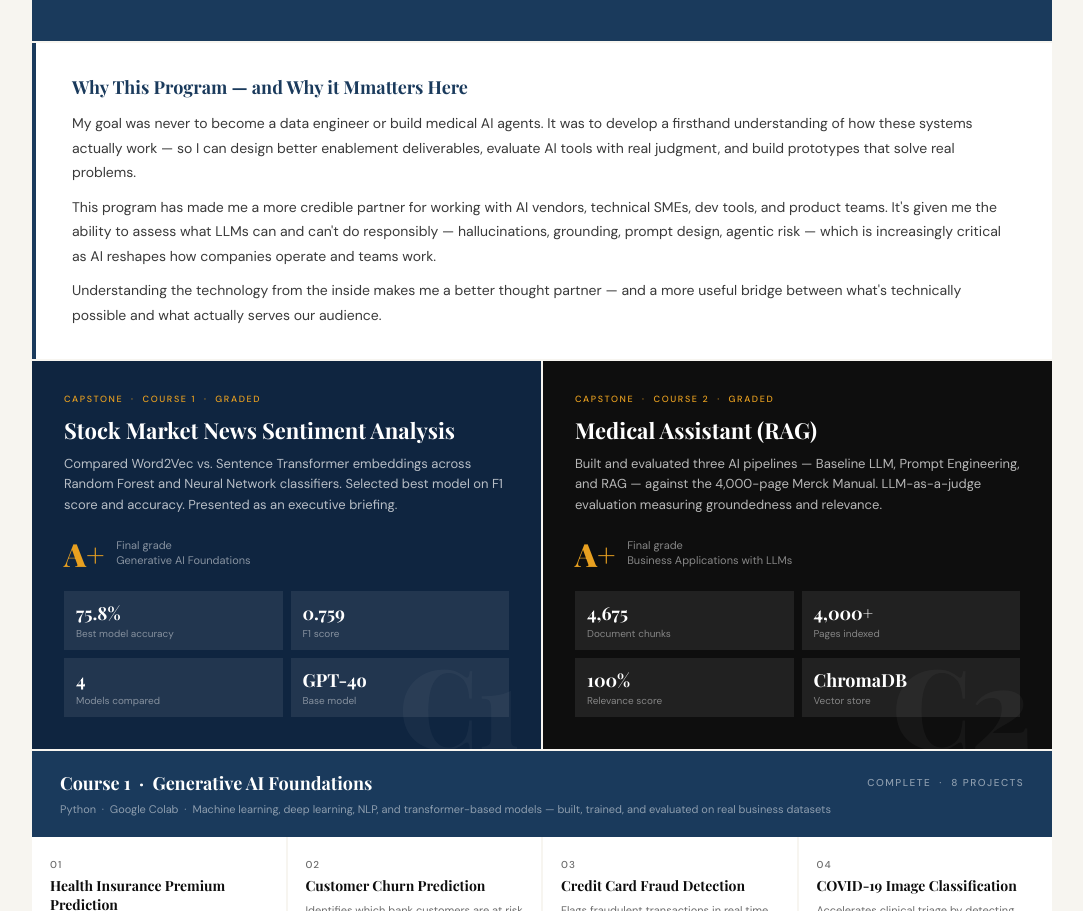
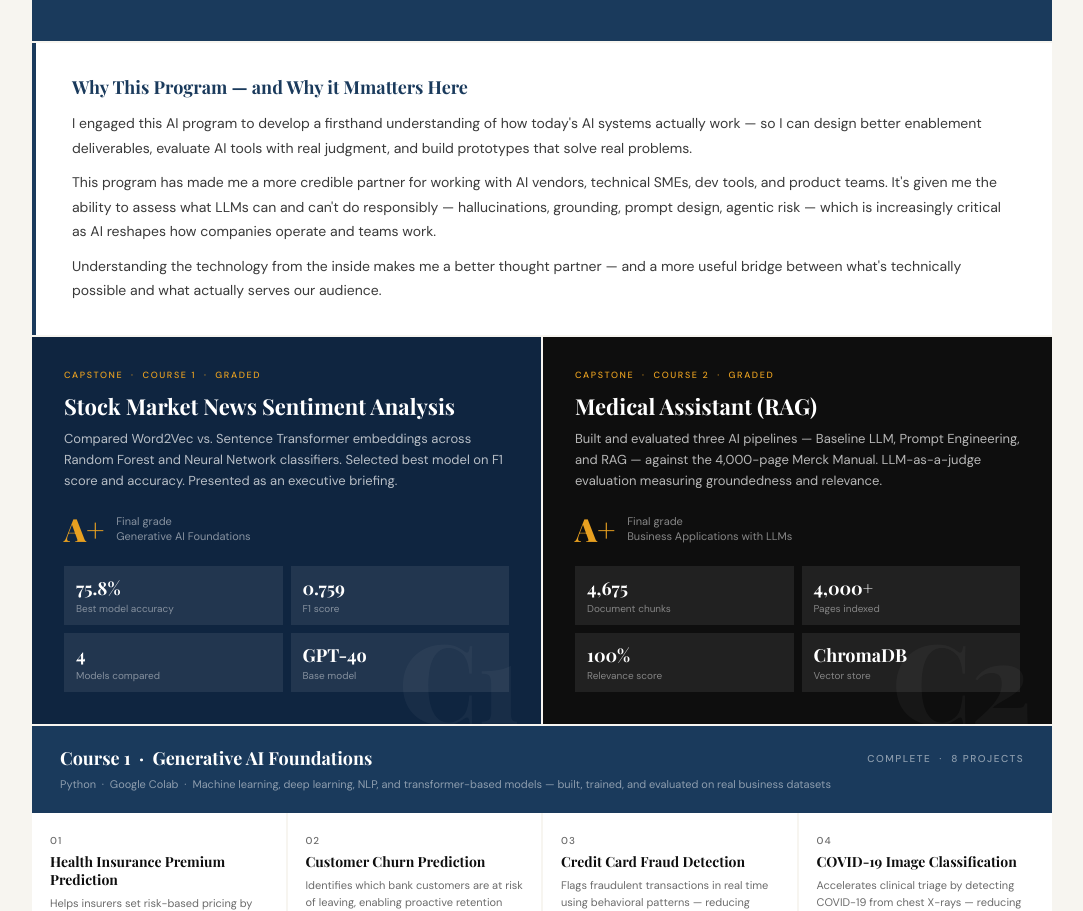
Before and after one commit to MKBourgeois/portfolio, a plain HTML site: page index.html in a window 1280 px wide. Shown: the part 3459-4370 px from the top of the page, without its empty margins (98-1181 px from the left). Drawn offline with nearby package versions, Linux system fonts and the light colour scheme.

Commit message:
Update index.html

```diff
--- a/index.html
+++ b/index.html
@@ -320,7 +320,7 @@ body{font-family:'DM Sans',sans-serif;background:var(--paper);color:var(--ink);m
   <div class="cert-context">
     <div class="cert-context-headline">Why This Program — and Why it Mmatters Here</div>
     <div class="cert-context-body">
-      <p>My goal was never to become a data engineer or build medical AI agents. It was to develop a firsthand understanding of how these systems actually work — so I can design better enablement deliverables, evaluate AI tools with real judgment, and build prototypes that solve real problems.</p>
+      <p>I engaged this AI program to develop a firsthand understanding of how today's AI systems actually work — so I can design better enablement deliverables, evaluate AI tools with real judgment, and build prototypes that solve real problems.</p>
       <p>This program has made me a more credible partner for working with AI vendors, technical SMEs, dev tools, and product teams. It's given me the ability to assess what LLMs can and can't do responsibly — hallucinations, grounding, prompt design, agentic risk — which is increasingly critical as AI reshapes how companies operate and teams work.</p>
       <p>Understanding the technology from the inside makes me a better thought partner — and a more useful bridge between what's technically possible and what actually serves our audience.</p>
     </div>
```
